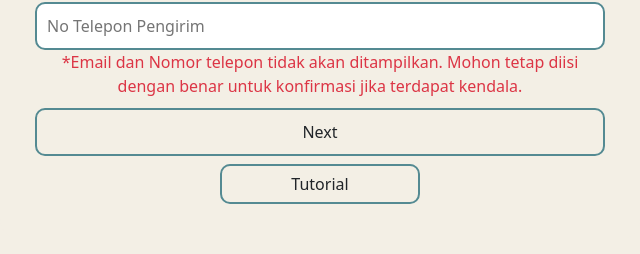
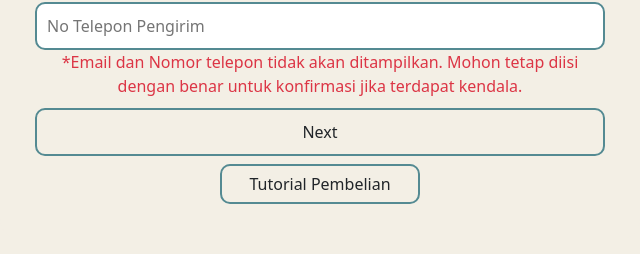
Before and after one commit to eskaerpe/flowers-day-gform, a plain HTML site: page index.html in a window 1280 px wide. Shown: the part 856-1110 px from the top of the page, 320-960 px from the left. Drawn offline with nearby package versions, Linux system fonts and the light colour scheme.

Commit message:
redesign the page #2

```diff
--- a/index.html
+++ b/index.html
@@ -109,7 +109,7 @@
                 </div>
                 <div class="data-pengirim">
                     <div class="tombol-next" style="display: block" onclick="checkFieldsAndShowSection()">Next</div>
-                    <div class="btn tombol-tutorial mt-2" onclick="showTutorial()">Tutorial</div>
+                    <div class="btn tombol-tutorial mt-2" onclick="showTutorial()">Tutorial Pembelian</div>
                 </div>
             </section>
 
```
